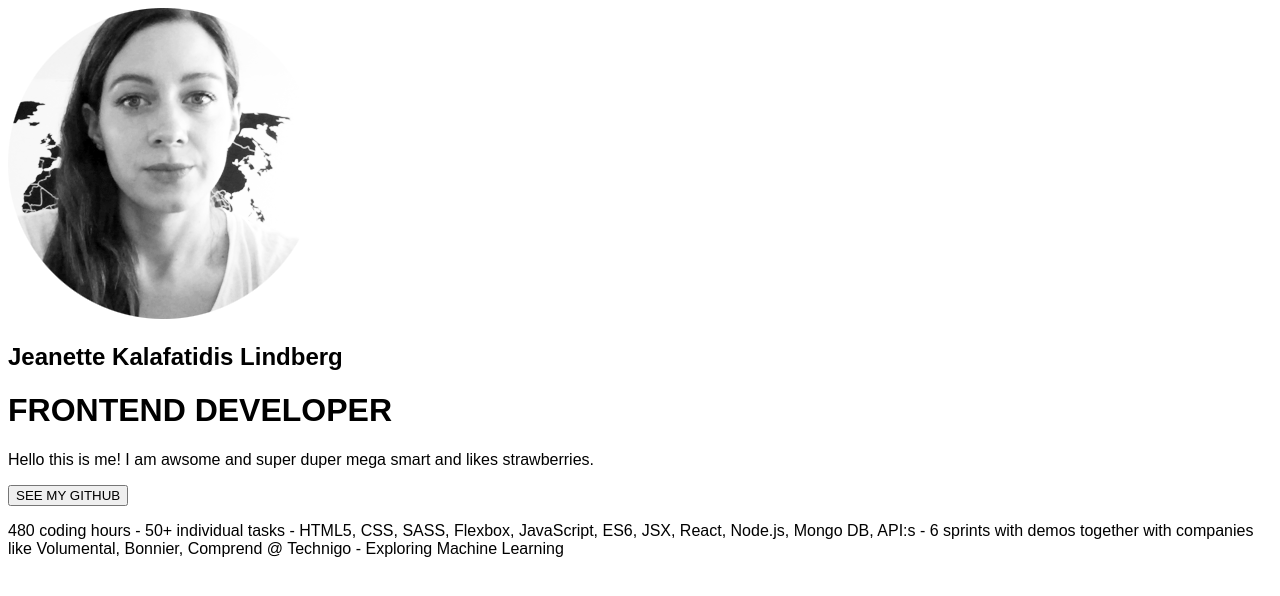
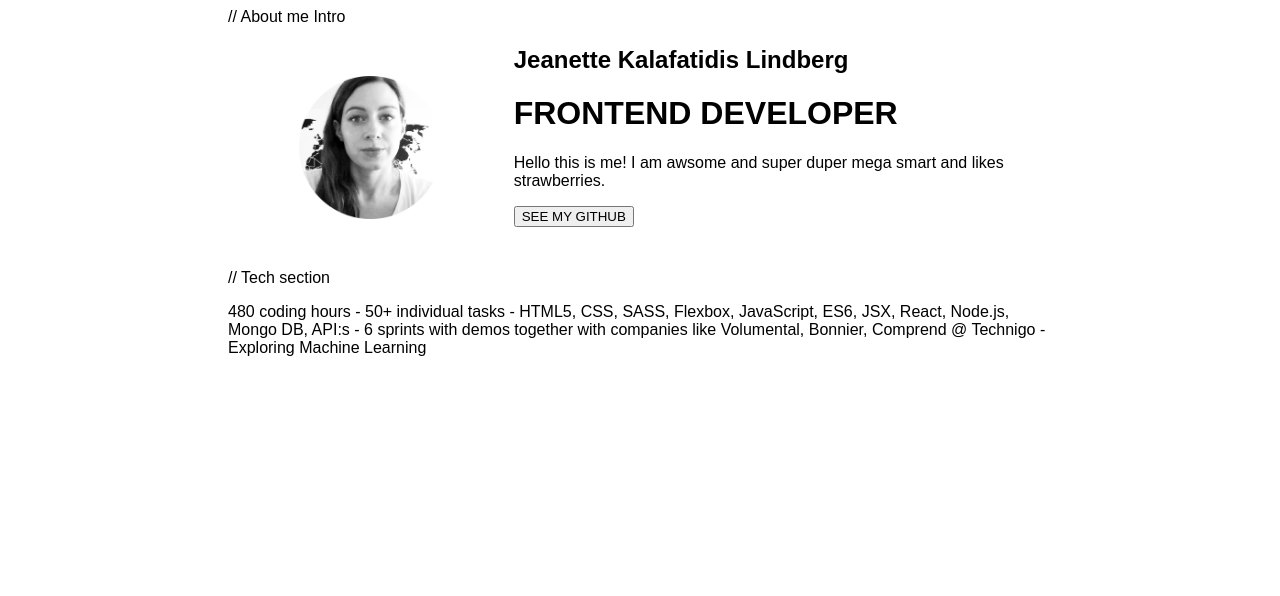
Before and after one commit to aejlindberg/portfolio, a React app in the folder react-starter-1.4.1/: page / in a window 1280 px wide. Built offline with nearby package versions, Linux system fonts and the light colour scheme.

Commit message:
Just some styling

```diff
--- /dev/null
+++ b/react-starter-1.4.1/src/components/TechExperience.js
@@ -0,0 +1 @@
+import React from "react"
--- a/react-starter-1.4.1/src/components/app.js
+++ b/react-starter-1.4.1/src/components/app.js
@@ -5,6 +5,7 @@ class App extends React.Component {
   render() {
     return (
       <div className="wrapper">
+// About me Intro
         <div className="aboutMe">
           <div className="aboutMeImage">
             <img src="me.png" alt="Jeanette K Lindberg" />
@@ -13,11 +14,12 @@ class App extends React.Component {
             <h2>Jeanette Kalafatidis Lindberg</h2>
             <h1>FRONTEND DEVELOPER</h1>
             <p>Hello this is me! I am awsome and super duper mega smart and likes strawberries.</p>
+            <div className="aboutMeButton">
+              <button>SEE MY GITHUB</button>
+            </div>
           </div>
         </div>
-        <div className="aboutMeButton">
-          <button>SEE MY GITHUB</button>
-        </div>
+// Tech section
         <div className="techSection">
           <div className="techText">
             <p>480 coding hours - 50+ individual tasks - HTML5, CSS, SASS, Flexbox,
--- a/react-starter-1.4.1/src/index.css
+++ b/react-starter-1.4.1/src/index.css
@@ -7,3 +7,18 @@ body {
 h2 {
 
 }
+
+.wrapper {
+  margin-left: 220px;
+  margin-right: 220px;
+}
+
+.aboutMe {
+  display: flex;
+  display: row;
+}
+.aboutMeImage img {
+  width: 50%;
+  margin: 50px auto;
+  display: flex;
+}
```
